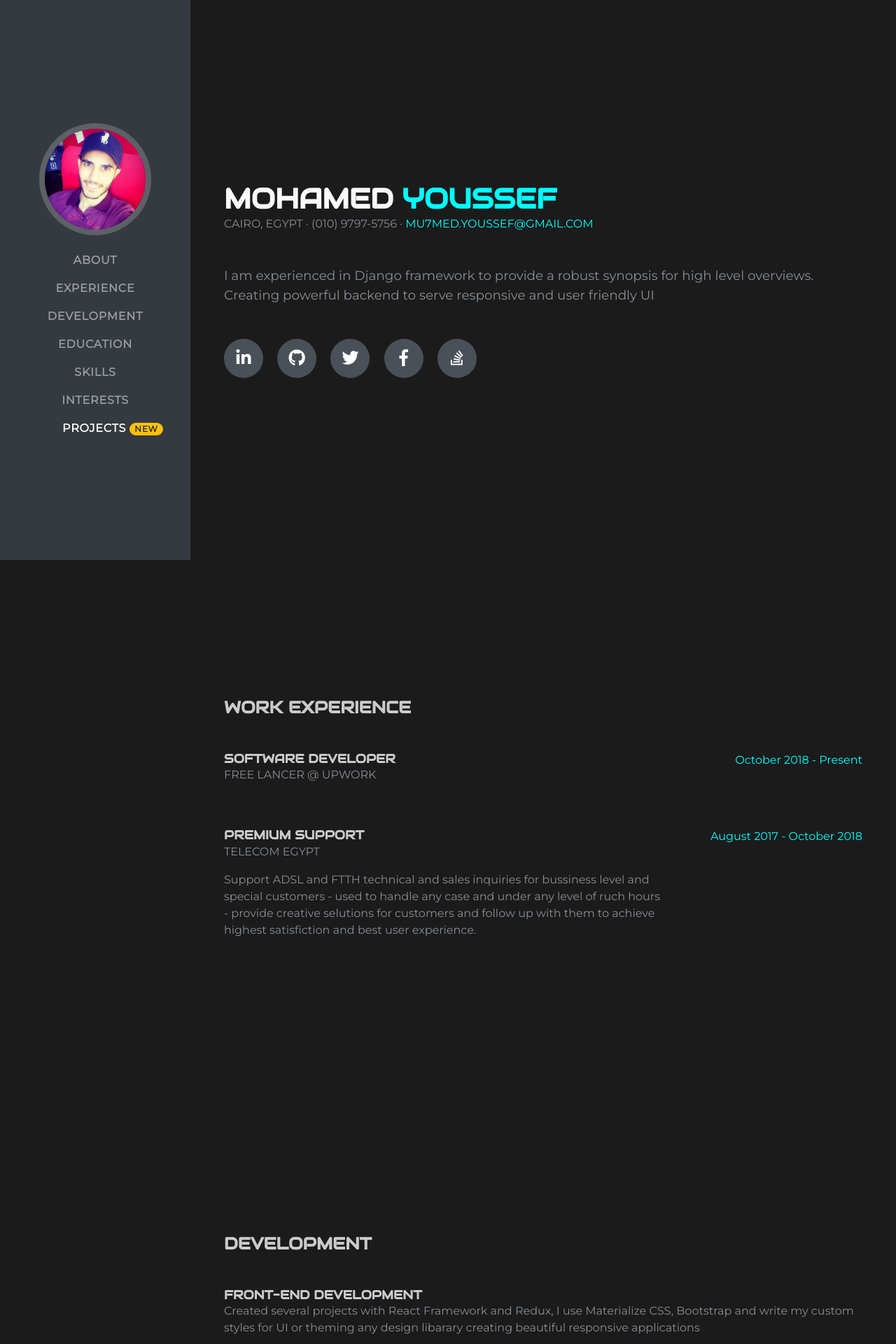
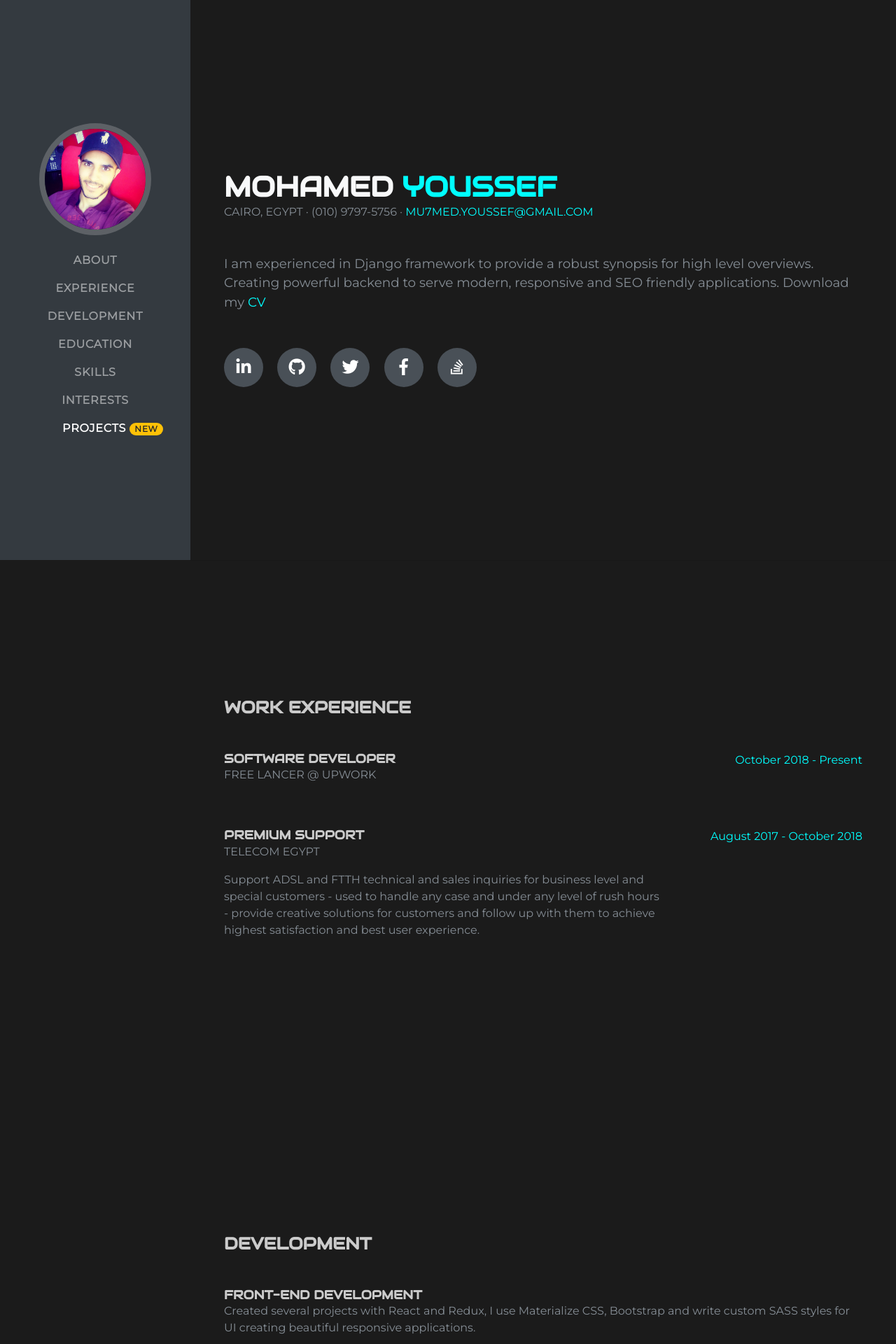
Before and after one commit to MuhamedYoussef/portfolio, a Django app: page / in a window 1280 px wide. Shown: the top 1920 px of the page at 70% size. Run offline with Django 3.2, Linux system fonts and the light colour scheme; some libraries are stand-ins or nearby versions.

Commit message:
Added download CV func

```diff
--- a/templates/portfolio/index.html
+++ b/templates/portfolio/index.html
@@ -67,23 +67,23 @@
       </div>
       <p class="lead mb-5">
         I am experienced in Django framework to provide a robust synopsis for
-        high level overviews. Creating powerful backend to serve responsive and
-        user friendly UI
+        high level overviews. Creating powerful backend to serve modern, responsive and
+        SEO friendly applications. Download my <a href="{% static 'cv.pdf' %}" download="Joe.pdf">CV</a>
       </p>
       <div class="social-icons">
-        <a href="https://www.linkedin.com/in/muhamed-youssef/" target="_blank">
+        <a href="https://www.linkedin.com/in/muhamed-youssef/" class="my-1" target="_blank">
           <i class="fab fa-linkedin-in"></i>
         </a>
-        <a href="https://github.com/MuhamedYoussef" target="_blank">
+        <a href="https://github.com/MuhamedYoussef" class="my-1" target="_blank">
           <i class="fab fa-github"></i>
         </a>
-        <a href="https://twitter.com/Mu7amedYousef" target="_blank">
+        <a href="https://twitter.com/Mu7amedYousef" class="my-1" target="_blank">
           <i class="fab fa-twitter"></i>
         </a>
-        <a href="https://www.facebook.com/MuhmedYoussef/" target="_blank">
+        <a href="https://www.facebook.com/MuhmedYoussef/" class="my-1" target="_blank">
           <i class="fab fa-facebook-f"></i>
         </a>
-        <a href="https://stackoverflow.com/users/9718941/" target="_blank">
+        <a href="https://stackoverflow.com/users/9718941/" class="my-1" target="_blank">
           <i class="fab fa-stack-overflow"></i>
         </a>
       </div>
@@ -112,11 +112,7 @@
           <h3 class="mb-0">Premium Support</h3>
           <div class="subheading mb-3">Telecom Egypt</div>
           <p>
-            Support ADSL and FTTH technical and sales inquiries for bussiness
-            level and special customers - used to handle any case and under any
-            level of ruch hours - provide creative selutions for customers and
-            follow up with them to achieve highest satisfiction and best user
-            experience.
+            Support ADSL and FTTH technical and sales inquiries for business level and special customers - used to handle any case and under any level of rush hours - provide creative solutions for customers and follow up with them to achieve highest satisfaction and best user experience.
           </p>
         </div>
         <div class="resume-date text-md-right">
@@ -134,10 +130,7 @@
         <div class="resume-content mr-auto">
           <h3 class="mb-0">Front-End Development</h3>
           <p>
-            Created several projects with React Framework and Redux, I use
-            Materialize CSS, Bootstrap and write my custom styles for UI or
-            theming any design libarary creating beautiful responsive
-            applications
+            Created several projects with React and Redux, I use Materialize CSS, Bootstrap and write custom SASS  styles for UI creating beautiful responsive applications.
           </p>
         </div>
       </div>
@@ -146,9 +139,7 @@
         <div class="resume-content mr-auto">
           <h3 class="mb-0">Back-End Development</h3>
           <p>
-            Using Node and Python i can create a wonderful APIs by their most
-            popular frameworks Express and Django. For databases, i use MongoDB
-            Firebase and Postgresql
+            I am experienced in Django framework providing secure, stable and powerful applications. And usually use Express for more simple apps.
           </p>
         </div>
       </div>
@@ -157,9 +148,7 @@
         <div class="resume-content mr-auto">
           <h3 class="mb-0">Design Background</h3>
           <p>
-            I have a good background with Adobe Illustrator, After effects and
-            Premiere pro. I've also created advertisement video for DOORS
-            company.
+            I have a good background with Adobe illustrator, after effects and premiere. I've also created advertisement video for DOORS company.
           </p>
         </div>
       </div>
```
Also changed, not shown: 1 other file.
